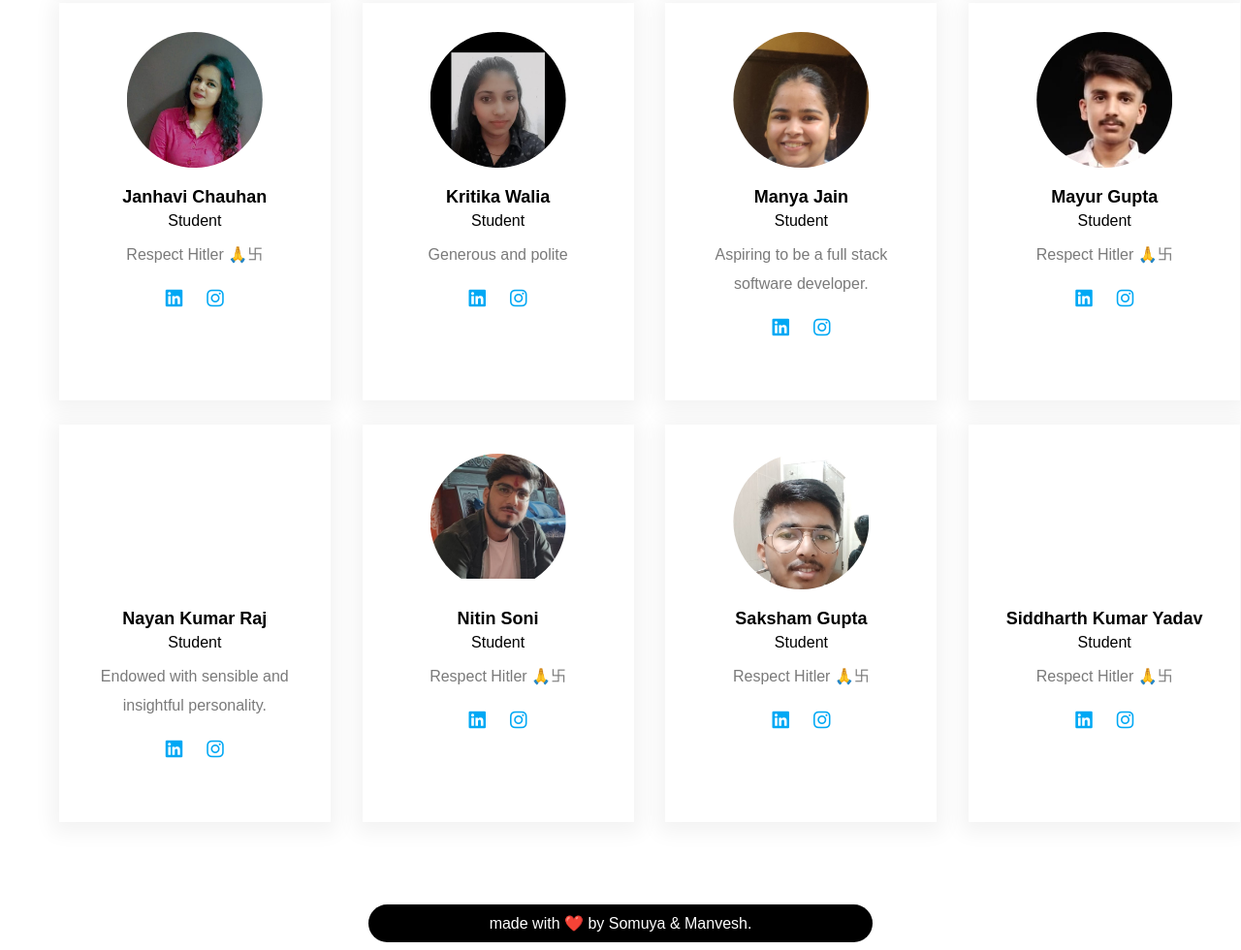
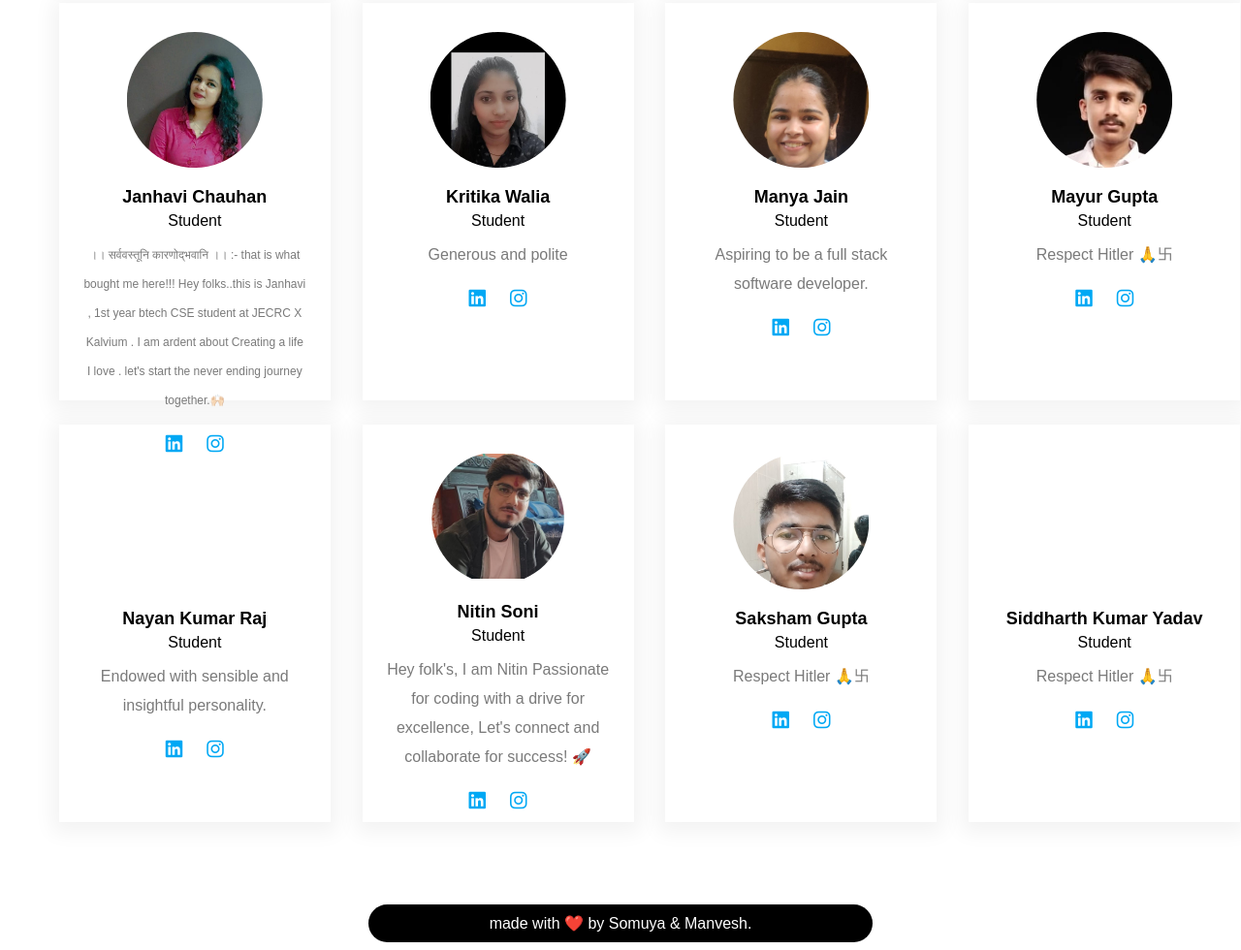
Before and after one commit to somuyakhandelwal/squad-47, a plain HTML site: page index.html in a window 1280 px wide. Shown: the part 2374-3354 px from the top of the page at 97% size. Drawn offline with Linux system fonts and the light colour scheme.

Commit message:
Update index.html

```diff
--- a/index.html
+++ b/index.html
@@ -458,11 +458,12 @@
               <p class="text-blk position">
                 Student
               </p>
-              <p class="text-blk feature-text">
-                Respect Hitler 🙏卐
+              <p class="text-blk feature-text" style="font-size: 12px;">
+                ।। सर्ववस्तूनि कारणोद्भवानि ।। :- that is what bought me here!!!
+Hey folks..this is Janhavi  , 1st year btech CSE student at JECRC X Kalvium . I am ardent about Creating a life I love . let's start the never ending journey together.🙌🏻
               </p>
               <div class="social-icons">
-                <a href="https://www.linkedin.com/in/janhavi-chauhan-0858aa290" target="_blank">
+                <a href="https://www.linkedin.com/in/janhavi-chauhan-972305291" target="_blank">
                  <i><i class="fa-brands fa-linkedin" style="color: #00a8f4;"></i></i>
                 </a>
                 <a href="https://instagram.com/janhavi_chauhan06?igshid=MWZjMTM2ODFkZg==" target="_blank">
@@ -579,7 +580,8 @@
                 Student
               </p>
               <p class="text-blk feature-text">
-                Respect Hitler 🙏卐
+                Hey folk's, I am Nitin
+Passionate for coding with a drive for excellence, Let's connect and collaborate for success! 🚀
               </p>
               <div class="social-icons">
                 <a href="https://in.linkedin.com/" target="_blank">
```
